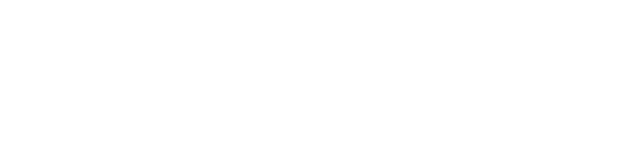
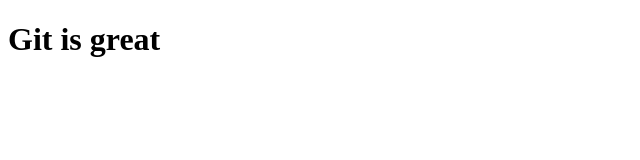
Before and after one commit to kambizgoogle/project1, a plain HTML site: page index.html in a window 1280 px wide. Shown: the whole page, without its empty margins (0-640 px from the left). Drawn offline with Linux system fonts and the light colour scheme.

Commit message:
thisrd commit

```diff
--- a/index.html
+++ b/index.html
@@ -6,6 +6,6 @@
     <title>Document</title>
 </head>
 <body>
-
+    <h1>Git is great</h1>
 </body>
 </html>
```
